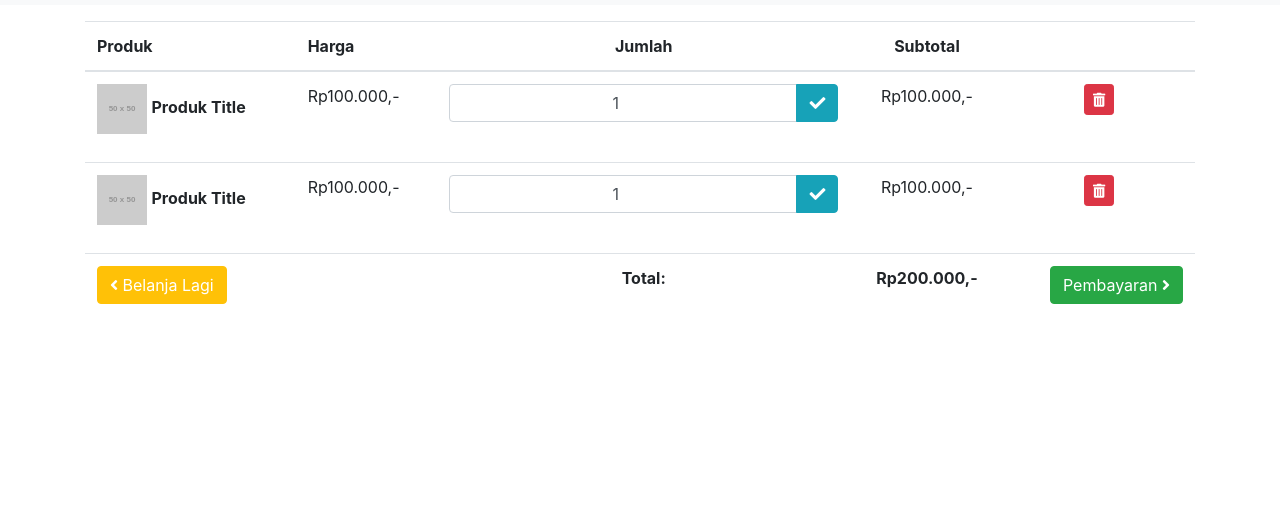
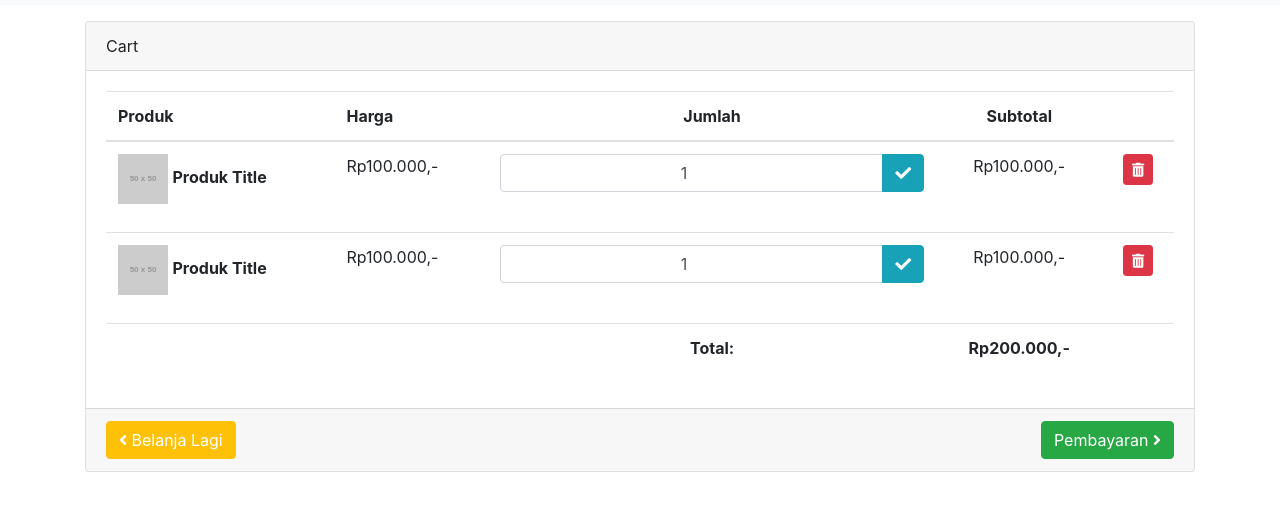
Before and after one commit to hxor/cishop-template, a plain HTML site: page cart.html in a window 1280 px wide. Shown: the part 51-562 px from the top of the page. Drawn offline with Linux system fonts and the light colour scheme; placeholder pictures from the web are drawn by us.

Commit message:
Cart Page #2

```diff
--- a/cart.html
+++ b/cart.html
@@ -63,6 +63,11 @@
     <div class="container">
         <div class="row">
             <div class="col-md-12">
+                <div class="card mb-3">
+                    <div class="card-header">
+                        Cart
+                    </div>
+                    <div class="card-body">
                         <table class="table">
                             <thead>
                                 <tr>
@@ -112,17 +117,21 @@
                                         <button type="button" class="btn btn-sm btn-danger"><i class="fas fa-trash-alt"></i></button>
                                     </td>
                                 </tr>
-                    </tbody>
-                    <tfoot>
                                 <tr>
-                            <td><a href="/index.html" class="btn btn-warning text-white"><i class="fas fa-angle-left"></i> Belanja Lagi</a></td>
+                                    <td></td>
                                     <td></td>
                                     <td class="text-center"><strong>Total: </strong></td>
                                     <td class="text-center"><strong>Rp200.000,-</strong></td>
-                            <td class="text-right"><a href="/checkout.html" class="btn btn-success">Pembayaran <i class="fas fa-angle-right"></i></a></td>
+                                    <td class="text-right"></td>
                                 </tr>
-                    </tfoot>
+                            </tbody>
                         </table>
+                    </div>
+                    <div class="card-footer">
+                        <a href="/checkout.html" class="btn btn-success float-right">Pembayaran <i class="fas fa-angle-right"></i></a>
+                        <a href="/index.html" class="btn btn-warning text-white"><i class="fas fa-angle-left"></i> Belanja Lagi</a>
+                    </div>
+                </div>
             </div>
         </div>
     </div>
```
Lines whose indentation alone changed are shown as unchanged.
